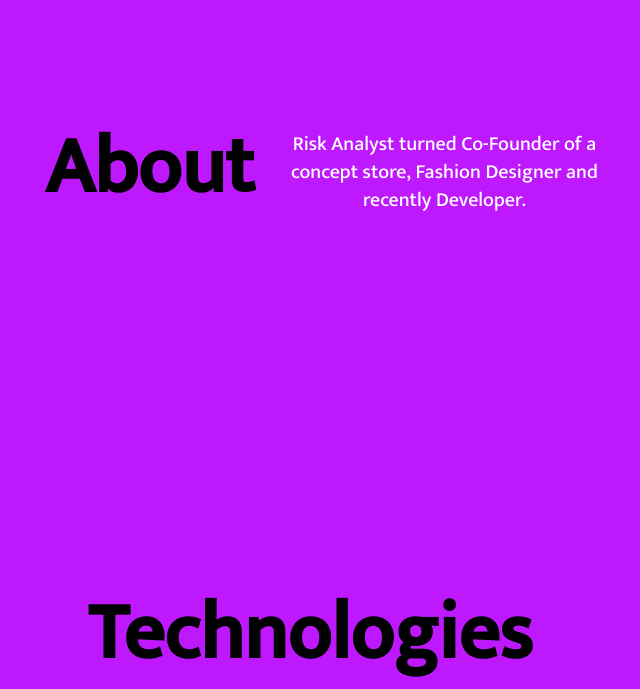
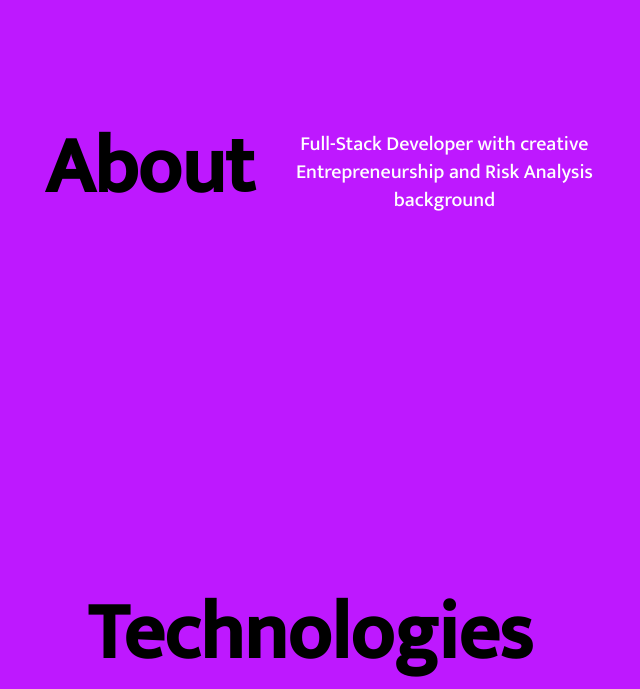
Before and after one commit to amrizjantan/Portfolio-Revamp, a plain HTML site: page index.html in a window 1280 px wide. Shown: the part 1040-1729 px from the top of the page, without its empty margins (330-970 px from the left). Drawn offline with nearby package versions, Linux system fonts and the light colour scheme.

Commit message:
About updated

```diff
--- a/index.html
+++ b/index.html
@@ -69,7 +69,7 @@
     <div class="about-page">
       <h1>About</h1>
       <div class="about-info">
-        <p> Risk Analyst turned Co-Founder of a concept store, Fashion Designer and recently Developer.</p>
+        <p> Full-Stack Developer with creative Entrepreneurship and Risk Analysis background</p>
       <!--  <a href="files/CVAmriz.jpg" class="about-button" download="">CV</a>-->
       </div>
     </div>
```
